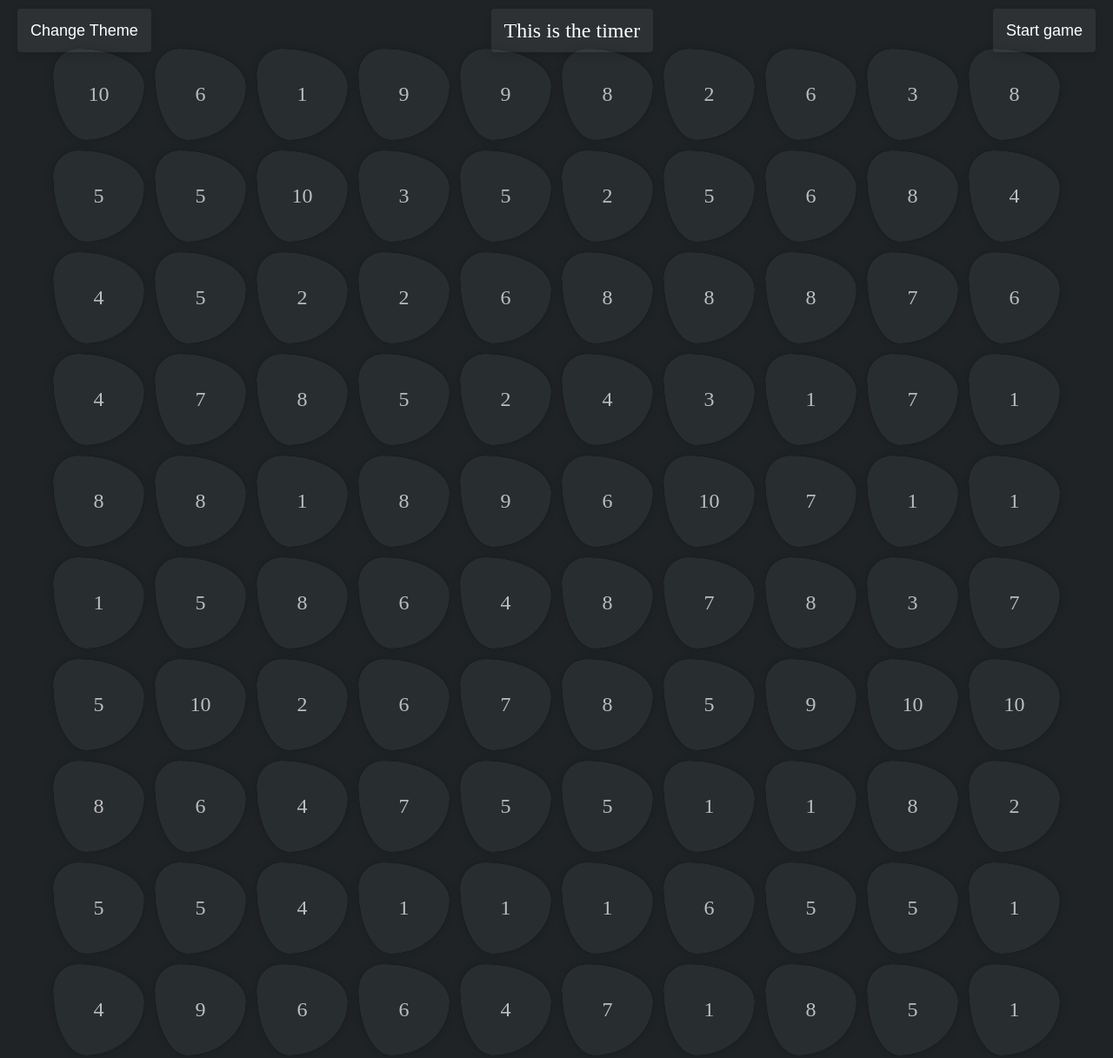
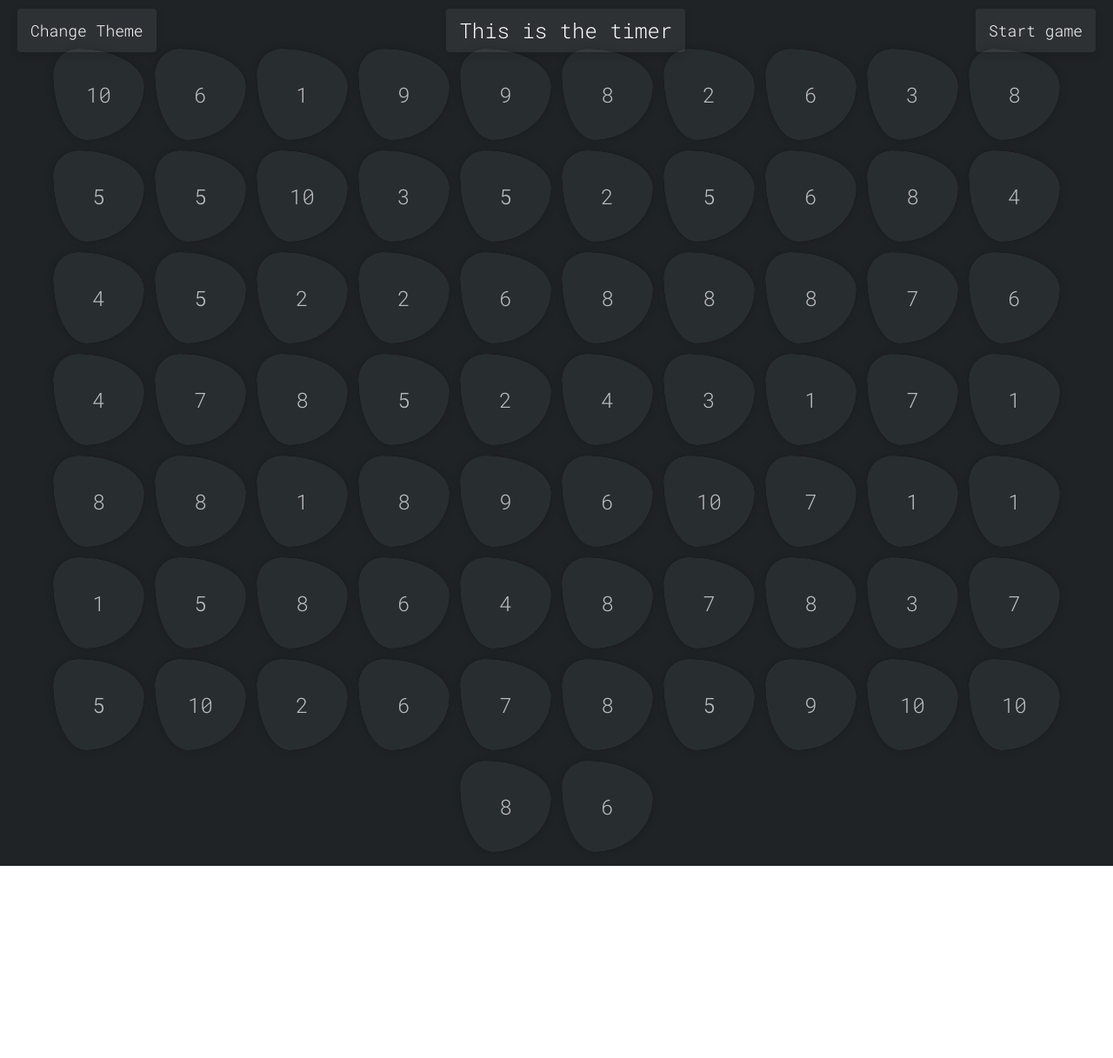
Before and after one commit to Abhishekkumar2021/Number_Game, a plain HTML site: page index.html in a window 1280 px wide. Shown: the top 1217 px of the page at 87% size. After the commit the page ends 996 px from the top, so only its background shows below. Drawn offline with Linux system fonts and the light colour scheme.

Commit message:
Updated project

```diff
--- a/app.js
+++ b/app.js
@@ -4,7 +4,7 @@ let seconds = 0;
 let numSorted = 0;
 let sortedArray = [];
 const container = document.querySelector(".container");
-for (let i = 1; i <= 105; i++) {
+for (let i = 1; i <= 72; i++) {
 	const cover = document.createElement("div");
 	cover.className = "cover";
 	const card = document.createElement("div");
--- a/style.css
+++ b/style.css
@@ -1,7 +1,9 @@
+@import url('https://fonts.googleapis.com/css2?family=Roboto+Mono:wght@200;300&display=swap');
 * {
 	padding: 0;
 	margin: 0;
 	box-sizing: border-box;
+	font-family: 'Roboto Mono', monospace;
 }
 
 .container {
```
